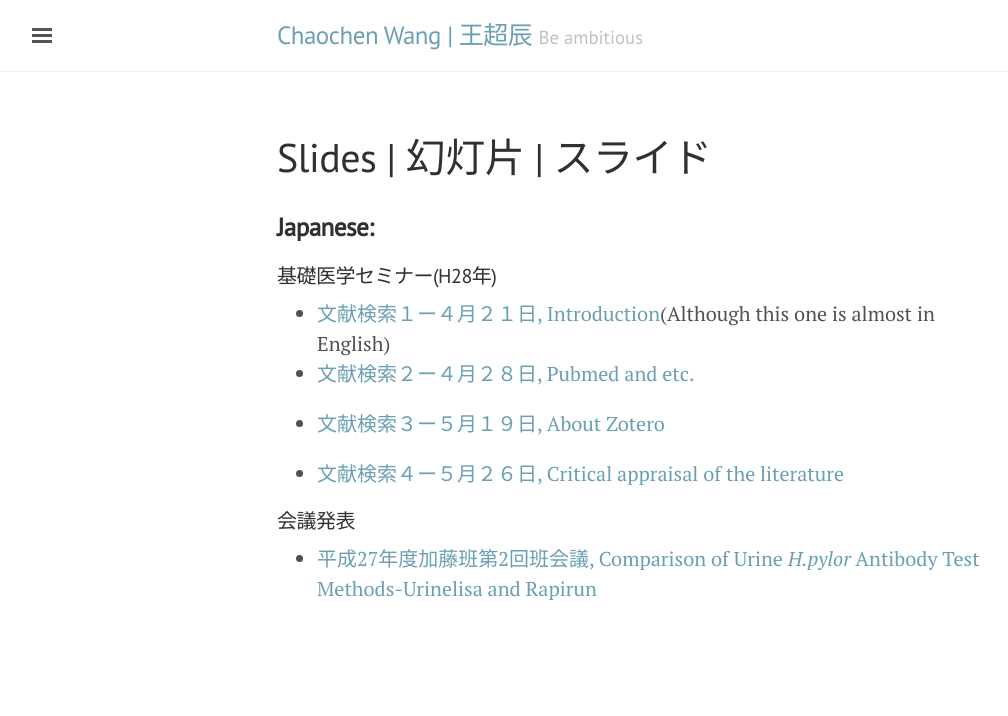
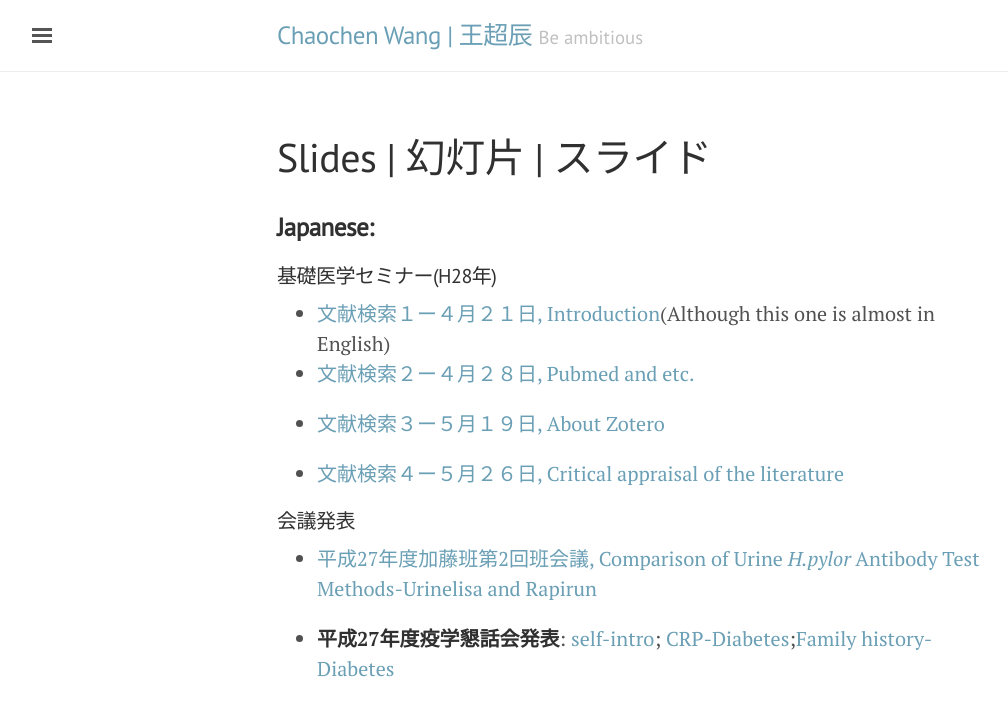
Before and after one commit to cjjcwang/winterwang.github.io, a Jekyll site: the page built from Slides.md, in a window 1280 px wide. Shown: the top 716 px of the page, without its empty margins (3-1011 px from the left). Built offline with Jekyll 4.4.1, drawn with Linux system fonts in a browser that asks for light colours; comment, search, counter and statistics services are not loaded.

Commit message:
slides added (epi-forum)

```diff
--- a/Slides.md
+++ b/Slides.md
@@ -18,3 +18,5 @@ comments: true
 
 #### 会議発表
 * [平成27年度加藤班第2回班会議, Comparison of Urine _H.pylor_ Antibody Test Methods-Urinelisa and Rapirun](http://rpubs.com/winterwang/sapporo)
+
+* **平成27年度疫学懇話会発表**: [self-intro](http://winterwang.github.io/epi-forum/#1); [CRP-Diabetes](http://rpubs.com/winterwang/epi-forum-2);[Family history-Diabetes](http://rpubs.com/winterwang/epi-forum-3)
```
